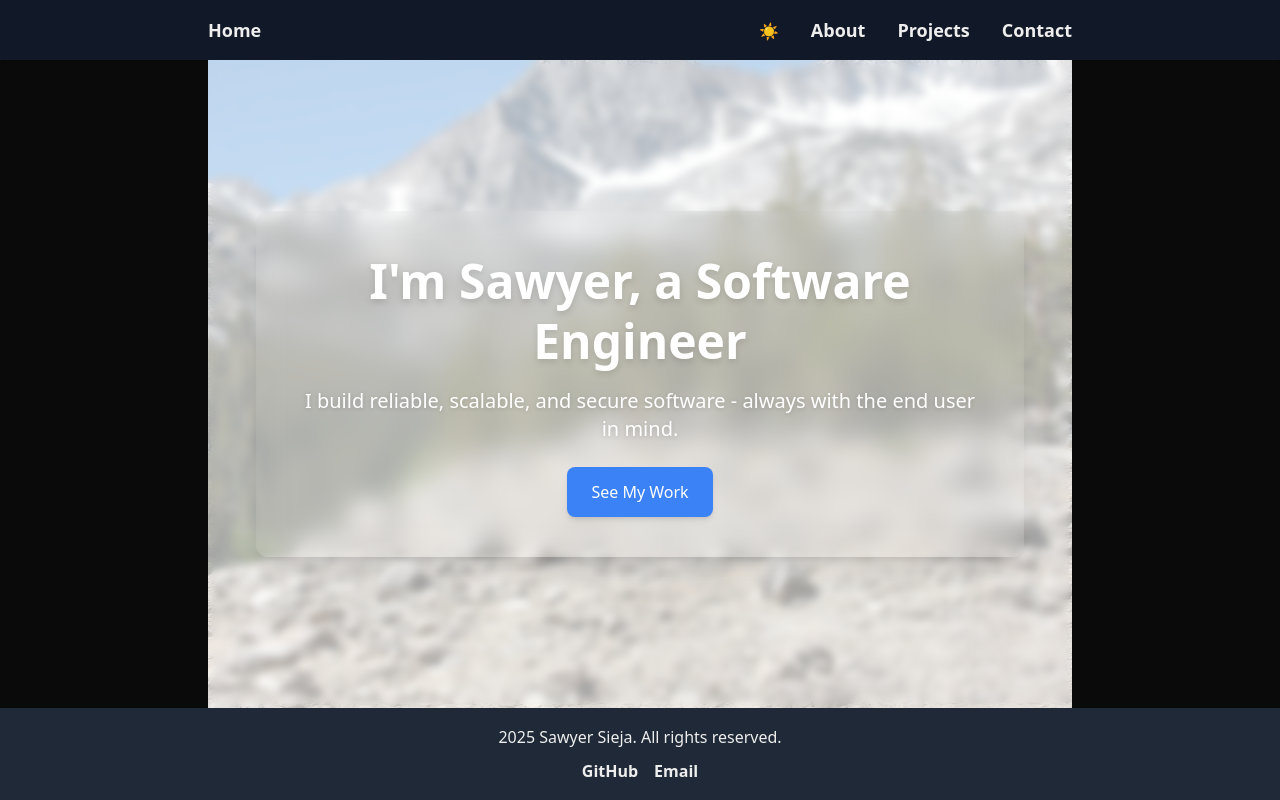
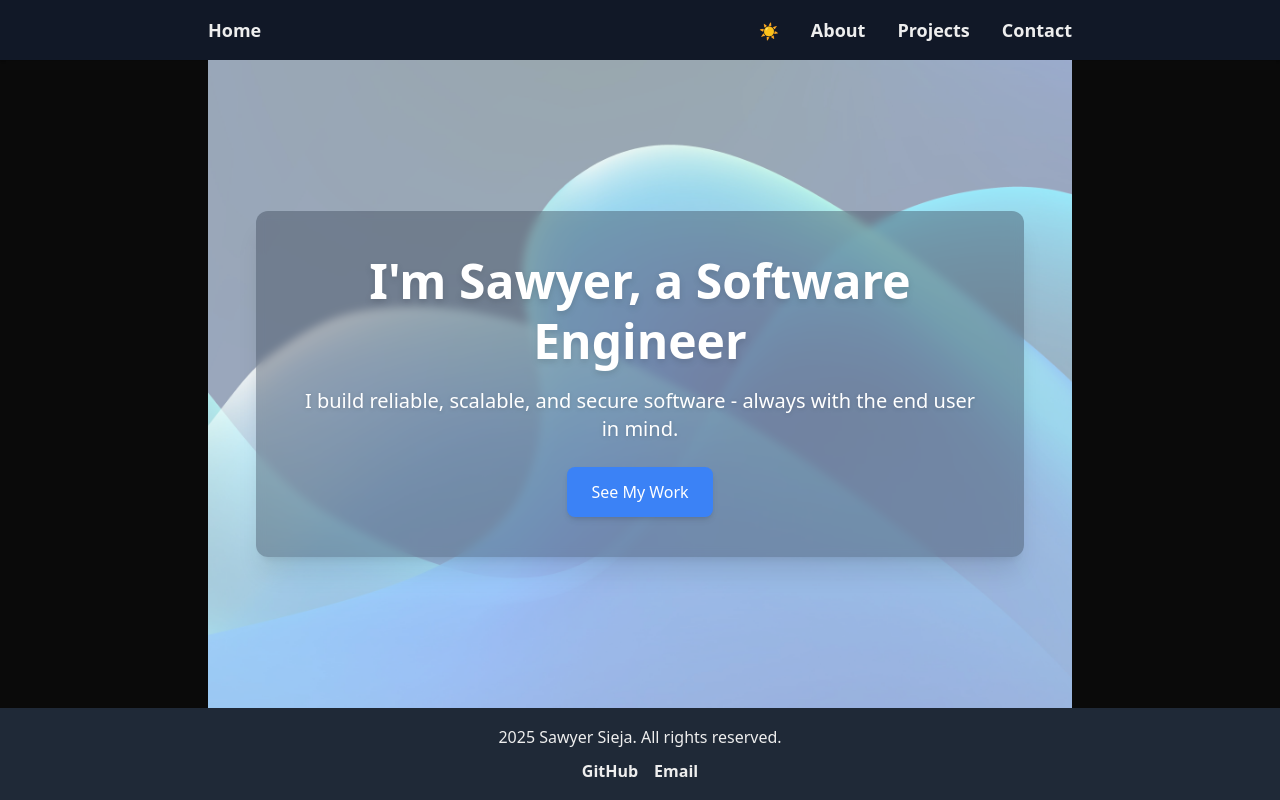
Before and after one commit to sawyersieja/kikko, a Next.js app: page / in a window 1280 px wide. Built offline with nearby package versions, Linux system fonts and the light colour scheme.

Commit message:
refactor: Updated hero
- Replaced hero-mountain with hero-waves for hero background image.
- Removed backdrop blur on the hero image.
- Replaced bg-card/80 with bg-gray-700/40 because opacity variable configuration issues in tailwind.

```diff
--- a/src/app/components/Hero.tsx
+++ b/src/app/components/Hero.tsx
@@ -4,11 +4,11 @@ const Hero = () => {
     return (
         <section
             className="relative bg-cover bg-center bg-no-repeat flex-1 flex flex-col justify-center text-foreground text-center px-4"
-            style={{ backgroundImage: "url('/images/hero-mountain.jpg')"}}
+            style={{ backgroundImage: "url('/images/hero-waves.jpg')"}}
         >
-            <div className="absolute inset-0 z-0 bg-white/60 dark:bg-black/30 backdrop-blur-xs" />
+            <div className="absolute inset-0 z-0 bg-white/60 dark:bg-black/30" />
 
-            <div className="relative z-10 backdrop-blur-md bg-card/80 rounded-xl p-10 max-w-3xl mx-auto shadow-xl">
+            <div className="relative z-10 bg-gray-700/40 backdrop-blur-xs rounded-xl p-10 max-w-3xl mx-auto shadow-xl">
                 <h1 className="text-4xl sm:text-5xl font-bold leading-tight text-white drop-shadow-md">
                     I&apos;m Sawyer, a Software Engineer
                 </h1>
```
Also changed, not shown: public/images/hero-mountain.jpg (deleted), public/images/hero-waves.jpg (added).
